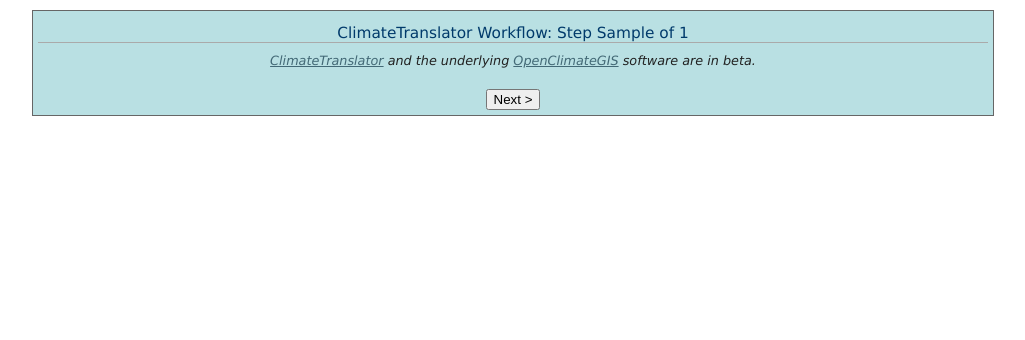
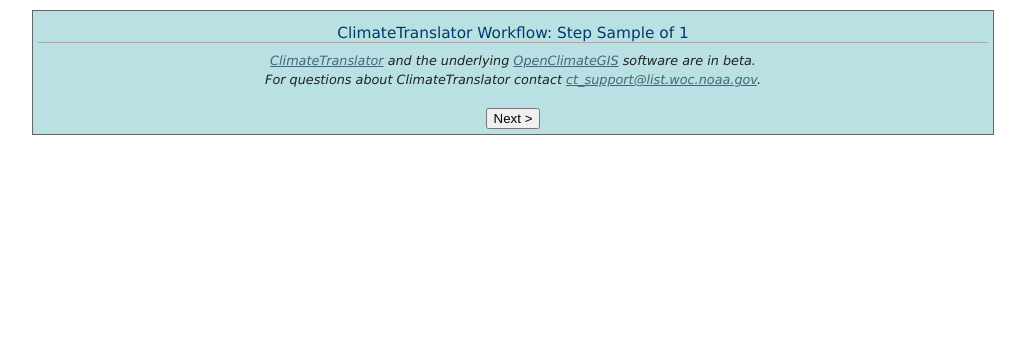
Before and after one commit to NCPP/ClimateTranslator, a Django app: template ncpp/templates/ncpp/climate_translator/wizard_form.html in a window 1280 px wide. Shown: the part 102-442 px from the top of the page, without its empty margins (127-1152 px from the left). Run offline with Django 3.2, Linux system fonts and the light colour scheme; a user stored in the database is signed in; tables that the repository leaves empty hold one stand-in row (values such as "Sample post"); the template is opened without the code that fills it: most values are stand-ins (such as "Sample title", 1, 10 or a date in 2020); parts of the project's set-up code (start-up, migrations or seed data) failed here and were passed over.

Commit message:
Adding new link to CT support.

```diff
--- a/ncpp/templates/ncpp/climate_translator/wizard_form.html
+++ b/ncpp/templates/ncpp/climate_translator/wizard_form.html
@@ -23,7 +23,10 @@
 	<!-- body -->
 	<div class="box">
 		<h2>ClimateTranslator Workflow: Step {{ wizard.steps.step1 }} of {{ wizard.steps.count }}</h2>
-		<i><a href="https://earthsystemcog.org/projects/climatetranslator/">ClimateTranslator</a> and the underlying <a href="https://www.earthsystemcog.org/projects/openclimategis/" target="_blank">OpenClimateGIS</a> software are in beta.</i>
+		<i><a href="https://earthsystemcog.org/projects/climatetranslator/">ClimateTranslator</a>
+		    and the underlying <a href="https://www.earthsystemcog.org/projects/openclimategis/" target="_blank">OpenClimateGIS</a> software are in beta.</i>
+			<br/>
+			<i>For questions about ClimateTranslator contact <a href="mailto:ct_support@list.woc.noaa.gov">ct_support@list.woc.noaa.gov<a/>.</i>
 		<form action="" method="post">
 			{% csrf_token %}
 			{{ wizard.management_form }}
```
